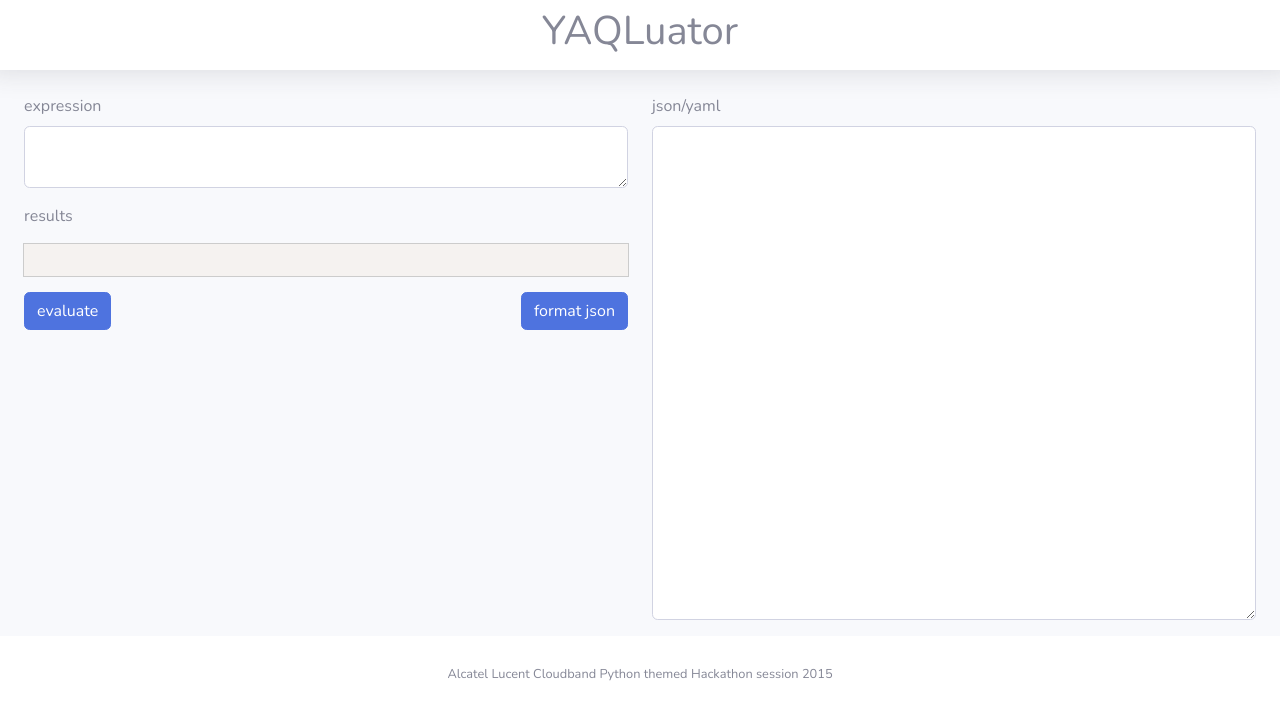
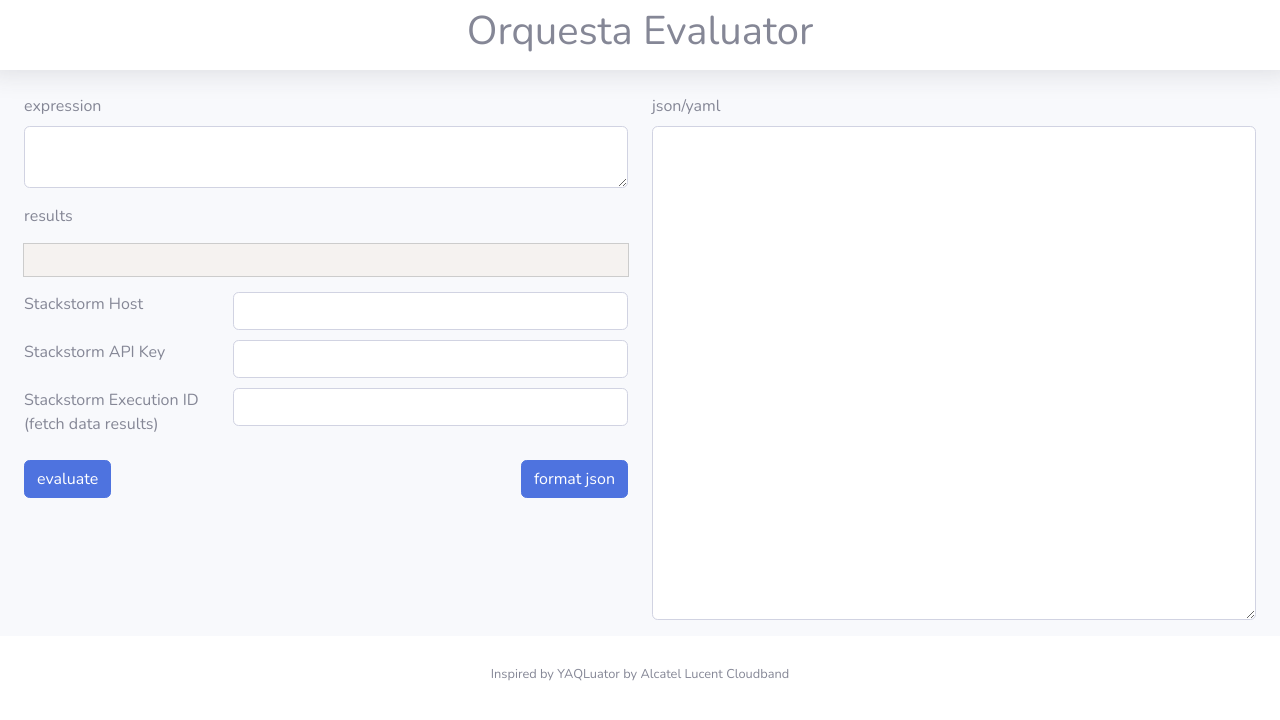
Before and after one commit to lorddaren/orquestaevaluator, a Flask app: page / in a window 1280 px wide. Shown: the top 720 px of the page. Run offline with Flask 2, Linux system fonts and the light colour scheme; some libraries are stand-ins or nearby versions.

Commit message:
* Added in orquesta library so that we can use the orquesta validator and evaluator directory to parse the query ** This now allows for both YAQL and YAML * Added in ability to pull execution results from a stackstorm instance using an API key so that you can easily check your syntax against an execution result.

```diff
--- a/app.py
+++ b/app.py
@@ -33,8 +33,23 @@
         return json_error_response("yaql_expression is missing")
     if not "yaml" in data:
         return json_error_response("yaml is missing")
-    legacy = str(data.get("legacy", False)).lower() == "true"
-    return invoke(yaqluator.evaluate, {"yaql_expression": data["yaql_expression"], "yaml_string": data["yaml"], "legacy": legacy})
+
+    if data['st2_host'] and data['st2_key'] and data['st2_execution']:
+        from st2client.client import Client
+        import json
+        try:
+            client = Client(api_url=data['st2_host'] + '/api/v1', api_key=data['st2_key'])
+            execution = client.liveactions.get_by_id(data['st2_execution'])
+            payload = execution.result
+        except Exception as e:
+            return json_error_response(str(e))
+    else:
+        payload = data['yaml']
+
+    return invoke(yaqluator.evaluate, {"expression": data["yaql_expression"],
+                                       "data": payload
+                                       }
+                  )
 
 
 @app.route("/api/autoComplete/", methods=['POST'])
@@ -101,4 +116,4 @@
 
 
 if __name__ == '__main__':
-    app.run()
+    app.run(debug=True, host='0.0.0.0')
--- a/requirements.txt
+++ b/requirements.txt
@@ -1,3 +1,5 @@
 yaql==1.1.3
-pyyaml==5.1.1
+pyyaml==5.1
 flask
+orquesta
+st2client
--- a/static/js/yaqluator.js
+++ b/static/js/yaqluator.js
@@ -4,6 +4,9 @@
 var $resultArea = $("#result");
 var $yaqlAlert = $("#yaqlAlert");
 var $yamlAlert = $("#yamlAlert");
+var $st2Host = $("#st2Host");
+var $st2Key = $("#st2Key");
+var $st2Execution = $("#st2Execution");
 
 //api
 var apiServerString = "/api";
@@ -12,17 +15,36 @@
 var evalReqObj = {
     "yaml": "",
     "yaql_expression": "",
+    "st2_host": "",
+    "st2_key": "",
+    "st2_execution": "",
     "legacy": false
 };
 
 
 function setYaml(yaml) {
-    $yamlInput.val(JSON.stringify(yaml, undefined, 4));
+        try {
+            let a = JSON.parse(JSON.stringify(yaml));
+            $("#yaqlAlert").css('display', 'none');
+            $("#yamlInput").val(JSON.stringify(a, null, 4));
+        }
+        catch (jsonerr) {
+            // Unable to parse JSON, maybe this is YAML?
+            try {
+                let a = jsyaml.safeLoad(yaml);
+                $("#yaqlAlert").css('display', 'none');
+                $("#yamlInput").val(jsyaml.safeDump(a));
+            }
+            catch (yamlerr) {
+                $yaqlAlert.html("Invalid JSON or YAML " + jsonerr + "\n" + yamlerr);
+                $("#yaqlAlert").css('display', 'block');
+            }
+        }
 }
 
 function evaluate(obj) {
     var url = apiServerString + apiEvaluate;
-    $resultArea.html("");
+    $resultArea.val("");
     $.ajax({
         url: url,
         type: "POST",
@@ -32,13 +54,10 @@
         success: function (result) {
             //alert(JSON.stringify(result));
             if (result.statusCode > 0) {
-                $resultArea.html(JSON.stringify(result.value, undefined, 4));
+                $resultArea.val(JSON.stringify(result.value.evaluation, undefined, 4));
+                setYaml(result.value.payload);
             } else {
-                if (result.error && result.error.indexOf("YAQL") > -1) {
-                    $yaqlAlert.html(result.error);
-                    $("#yaqlAlert").css('display', 'block')
-                }
-                if (result.error && result.error.indexOf("YAML") > -1) {
+                if (result.error) {
                     $yaqlAlert.html(result.error);
                     $("#yaqlAlert").css('display', 'block')
                 }
@@ -91,6 +110,9 @@
 $( document ).ready(function() {
     $yamlInput = $("#yamlInput");
     $yaqlInput = $("#yaqlInput");
+    $st2Host = $("#st2Host");
+    $st2Key = $("#st2Key");
+    $st2Execution = $("#st2Execution");
     $resultArea = $("#result");
     $yaqlAlert = $("#yaqlAlert");
     $yamlAlert = $("#yamlAlert");
@@ -100,6 +122,9 @@
         $("#yaqlAlert").css('display', 'none')
         evalReqObj.yaml = $yamlInput.val();
         evalReqObj.yaql_expression = $yaqlInput.val();
+        evalReqObj.st2_host = $st2Host.val();
+        evalReqObj.st2_key = $st2Key.val();
+        evalReqObj.st2_execution = $st2Execution.val();
         evalReqObj.legacy = $("#legacy").prop('checked');
         evaluate(evalReqObj);
 
@@ -136,4 +161,16 @@
             return;
         }
     });
+
+    $st2Execution.keydown(function (event) {
+        if ($st2Execution.val().length > 0) {
+            $yamlInput.prop('disabled', true);
+        } else {
+            $yamlInput.prop('disabled', false);
+        }
+        $st2Execution.focus();
+        if (event.keyCode != 8 && event.keyCode != 32 && event.keyCode != 46 && event.keyCode < 48) {
+            return;
+        }
+    })
 });
--- a/templates/index.html
+++ b/templates/index.html
@@ -9,7 +9,7 @@
   <meta name="description" content="">
   <meta name="author" content="">
 
-  <title>YAQLuator</title>
+  <title>Orquesta Evaluator</title>
 
   <!-- Custom fonts for this template-->
   <link href="/static/vendor/fontawesome-free/css/all.min.css" rel="stylesheet" type="text/css">
@@ -36,7 +36,7 @@
         <!-- Topbar -->
           <div class="row justify-content-center bg-white topbar mb-4 static-top shadow">
               <div class="col-md-6 text-center m-auto">
-                  <h1>YAQLuator</h1>
+                  <h1>Orquesta Evaluator</h1>
               </div>
           </div>
         <!-- End of Topbar -->
@@ -55,6 +55,16 @@
                             <div class="form-group">
                             <label for="result">results</label>
                                 <pre><code class="language-json" id="result"></code></pre>
+                        </div>
+                        <div class="form-group">
+                            <div class="row">
+                                <label for="st2Host" class="col-md-4">Stackstorm Host</label>
+                                <div class="col-md-8" style="margin-bottom:10px"><input class="form-control" id="st2Host" rows="1"/></div>
+                                <label for="st2Key" class="col-md-4">Stackstorm API Key</label>
+                                <div class="col-md-8" style="margin-bottom:10px"><input type="password" class="form-control" id="st2Key" rows="1"/></div>
+                                <label for="st2Execution" class="col-md-4">Stackstorm Execution ID (fetch data results)</label>
+                                <div class="col-md-8" style="margin-bottom:10px"><input class="form-control" id="st2Execution" rows="1"/></div>
+                            </div>
                         </div>
                         <div class="row">
                             <div class="col-lg-6">
@@ -82,7 +92,7 @@
       <footer class="sticky-footer bg-white">
         <div class="container my-auto">
           <div class="copyright text-center my-auto">
-            <span>Alcatel Lucent Cloudband Python themed Hackathon session 2015</span>
+            <span>Inspired by YAQLuator by Alcatel Lucent Cloudband</span>
           </div>
         </div>
       </footer>
```
Also changed, not shown: yaqluator/yaqluator.py (+17 -30 lines).
